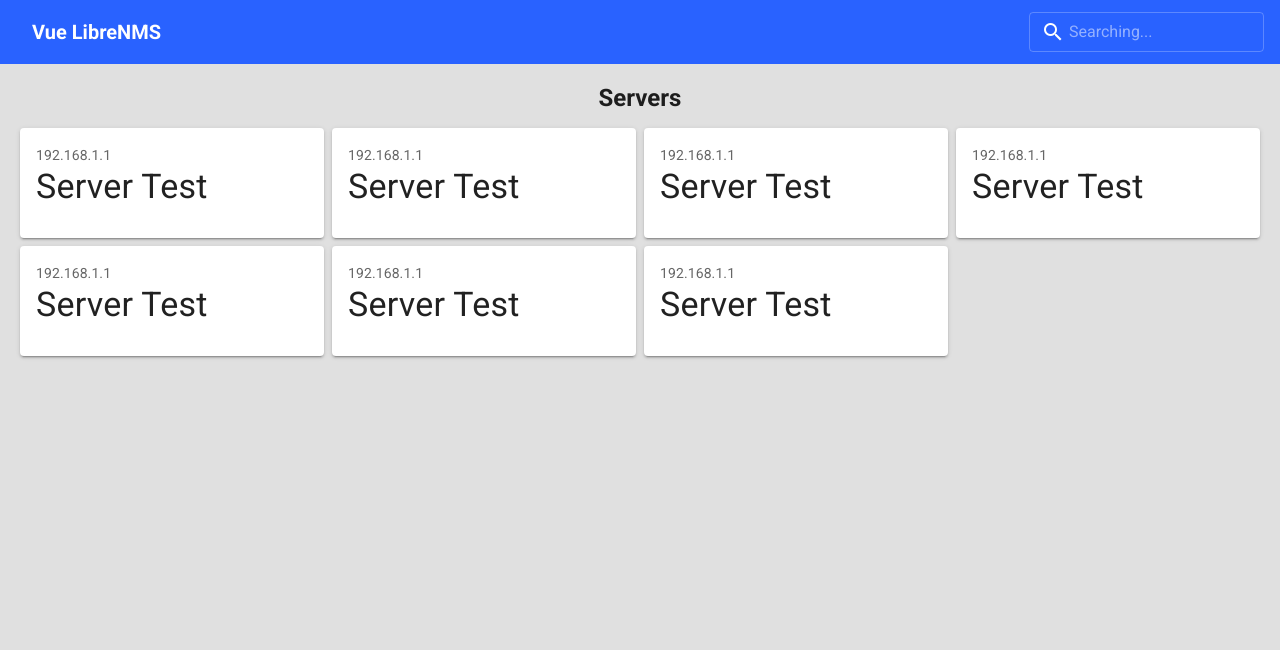
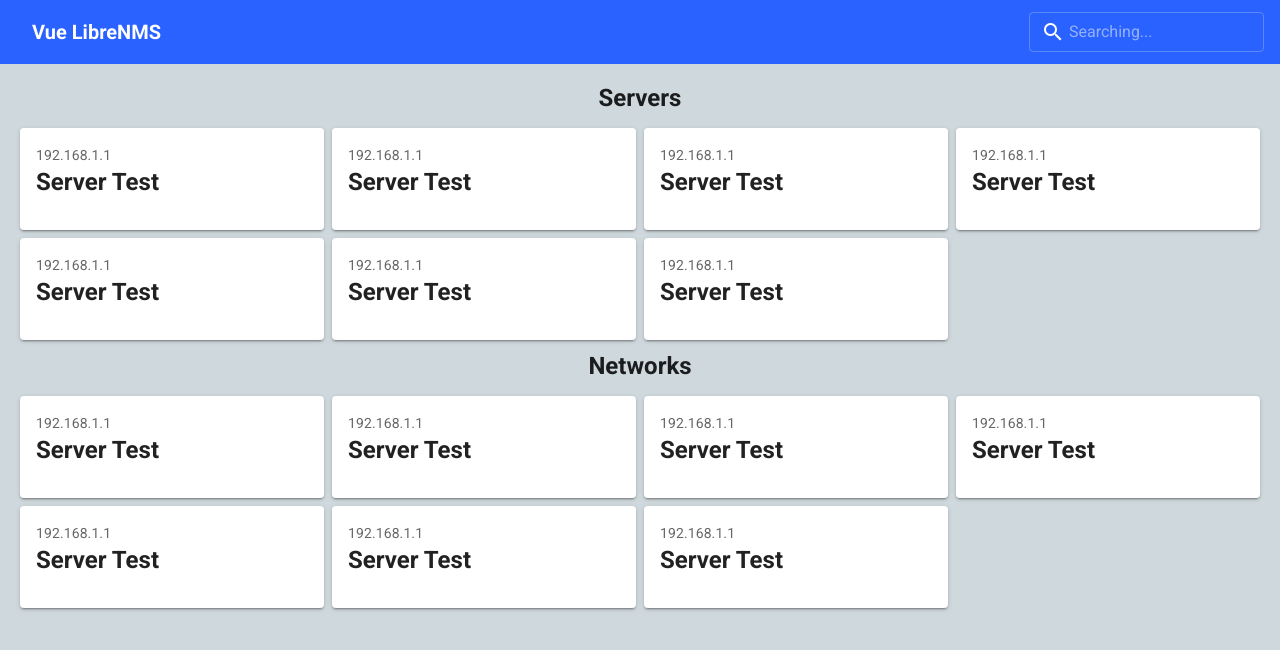
Before and after one commit to jokoix5/vue-api-librenms, a Vue app: page /#/ in a window 1280 px wide. Shown: the top 650 px of the page. Built offline with nearby package versions, Linux system fonts and the light colour scheme; what vue-fusioncharts would draw is missing.

Commit message:
add some styling

```diff
--- a/src/App.vue
+++ b/src/App.vue
@@ -2,7 +2,7 @@
   <v-app>
     <Navbar />
 
-    <v-content class="grey lighten-2">
+    <v-content class="blue-grey lighten-4">
       <router-view></router-view>
     </v-content>
   </v-app>
--- a/src/components/Uptime.vue
+++ b/src/components/Uptime.vue
@@ -1,5 +1,5 @@
 <template>
-  <v-card class="mx-auto">
+  <v-card flat class="mx-auto">
     <v-img
       class="white--text align-end"
       height="400px"
--- a/src/views/Detail.vue
+++ b/src/views/Detail.vue
@@ -1,6 +1,8 @@
 <template>
   <div class="detail container">
-    <Uptime />
+    <div class="px-1">
+      <Uptime />
+    </div>
 
     <v-row no-gutters>
       <v-col cols="12" md="6" lg="6" class="my-2 px-1">
@@ -32,8 +34,8 @@
         </v-expansion-panels>
       </v-col>
 
-      <v-col cols="12" md="6" lg="6">
-        <v-expansion-panels flat v-model="sysTemp" class="my-2">
+      <v-col cols="12" md="6" lg="6" class="my-2 px-1">
+        <v-expansion-panels flat v-model="sysTemp">
           <v-expansion-panel>
             <v-expansion-panel-header expand-icon="mdi-menu-down">
               Temperature
--- a/src/views/Home.vue
+++ b/src/views/Home.vue
@@ -6,7 +6,7 @@
         <v-card>
           <v-card-text>
             <div>192.168.1.1</div>
-            <p class="display-1 text--primary">Server Test</p>
+            <p class="headline font-weight-bold text--primary">Server Test</p>
           </v-card-text>
         </v-card>
       </v-col>
@@ -15,7 +15,7 @@
         <v-card>
           <v-card-text>
             <div>192.168.1.1</div>
-            <p class="display-1 text--primary">Server Test</p>
+            <p class="headline font-weight-bold text--primary">Server Test</p>
           </v-card-text>
         </v-card>
       </v-col>
@@ -24,7 +24,7 @@
         <v-card>
           <v-card-text>
             <div>192.168.1.1</div>
-            <p class="display-1 text--primary">Server Test</p>
+            <p class="headline font-weight-bold text--primary">Server Test</p>
           </v-card-text>
         </v-card>
       </v-col>
@@ -33,7 +33,7 @@
         <v-card>
           <v-card-text>
             <div>192.168.1.1</div>
-            <p class="display-1 text--primary">Server Test</p>
+            <p class="headline font-weight-bold text--primary">Server Test</p>
           </v-card-text>
         </v-card>
       </v-col>
@@ -42,7 +42,7 @@
         <v-card>
           <v-card-text>
             <div>192.168.1.1</div>
-            <p class="display-1 text--primary">Server Test</p>
+            <p class="headline font-weight-bold text--primary">Server Test</p>
           </v-card-text>
         </v-card>
       </v-col>
@@ -51,7 +51,7 @@
         <v-card>
           <v-card-text>
             <div>192.168.1.1</div>
-            <p class="display-1 text--primary">Server Test</p>
+            <p class="headline font-weight-bold text--primary">Server Test</p>
           </v-card-text>
         </v-card>
       </v-col>
@@ -60,7 +60,73 @@
         <v-card>
           <v-card-text>
             <div>192.168.1.1</div>
-            <p class="display-1 text--primary">Server Test</p>
+            <p class="headline font-weight-bold text--primary">Server Test</p>
+          </v-card-text>
+        </v-card>
+      </v-col>
+    </v-row>
+
+    <h2 class="d-flex justify-center mb-3">Networks</h2>
+    <v-row no-gutters>
+      <v-col cols="6" md="3" lg="3" class="mb-2 px-1">
+        <v-card>
+          <v-card-text>
+            <div>192.168.1.1</div>
+            <p class="headline font-weight-bold text--primary">Server Test</p>
+          </v-card-text>
+        </v-card>
+      </v-col>
+
+      <v-col cols="6" md="3" lg="3" class="mb-2 px-1">
+        <v-card>
+          <v-card-text>
+            <div>192.168.1.1</div>
+            <p class="headline font-weight-bold text--primary">Server Test</p>
+          </v-card-text>
+        </v-card>
+      </v-col>
+
+      <v-col cols="6" md="3" lg="3" class="mb-2 px-1">
+        <v-card>
+          <v-card-text>
+            <div>192.168.1.1</div>
+            <p class="headline font-weight-bold text--primary">Server Test</p>
+          </v-card-text>
+        </v-card>
+      </v-col>
+
+      <v-col cols="6" md="3" lg="3" class="mb-2 px-1">
+        <v-card>
+          <v-card-text>
+            <div>192.168.1.1</div>
+            <p class="headline font-weight-bold text--primary">Server Test</p>
+          </v-card-text>
+        </v-card>
+      </v-col>
+
+      <v-col cols="6" md="3" lg="3" class="mb-2 px-1">
+        <v-card>
+          <v-card-text>
+            <div>192.168.1.1</div>
+            <p class="headline font-weight-bold text--primary">Server Test</p>
+          </v-card-text>
+        </v-card>
+      </v-col>
+
+      <v-col cols="6" md="3" lg="3" class="mb-2 px-1">
+        <v-card>
+          <v-card-text>
+            <div>192.168.1.1</div>
+            <p class="headline font-weight-bold text--primary">Server Test</p>
+          </v-card-text>
+        </v-card>
+      </v-col>
+
+      <v-col cols="6" md="3" lg="3" class="mb-2 px-1">
+        <v-card>
+          <v-card-text>
+            <div>192.168.1.1</div>
+            <p class="headline font-weight-bold text--primary">Server Test</p>
           </v-card-text>
         </v-card>
       </v-col>
```
